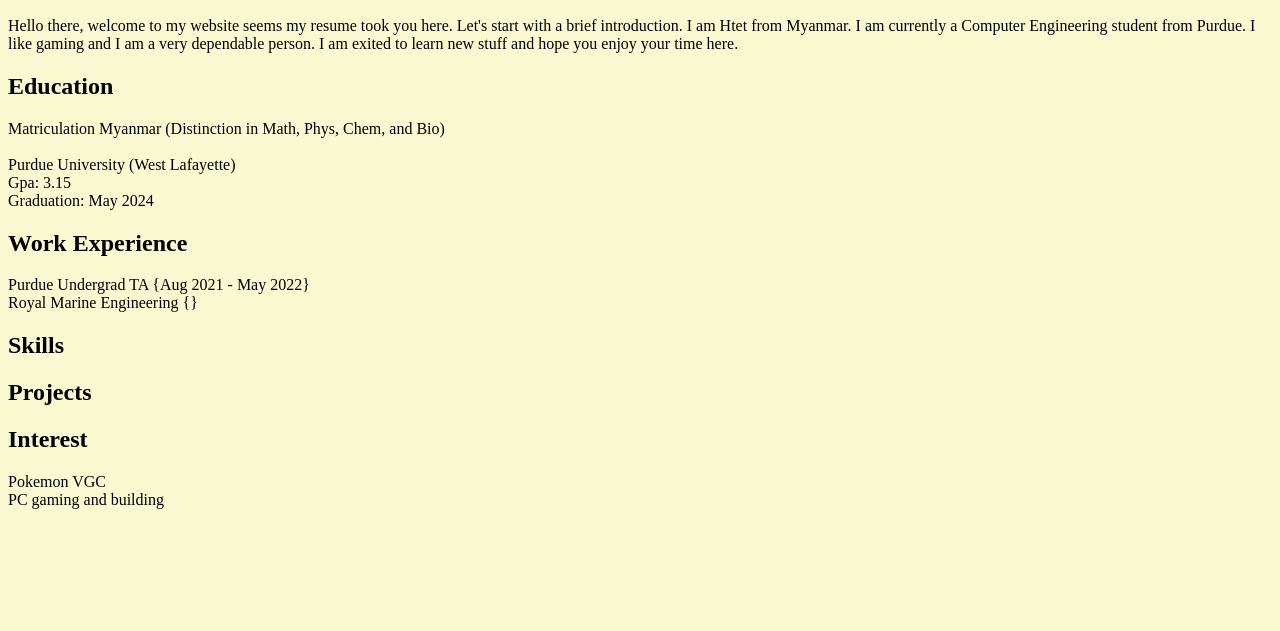
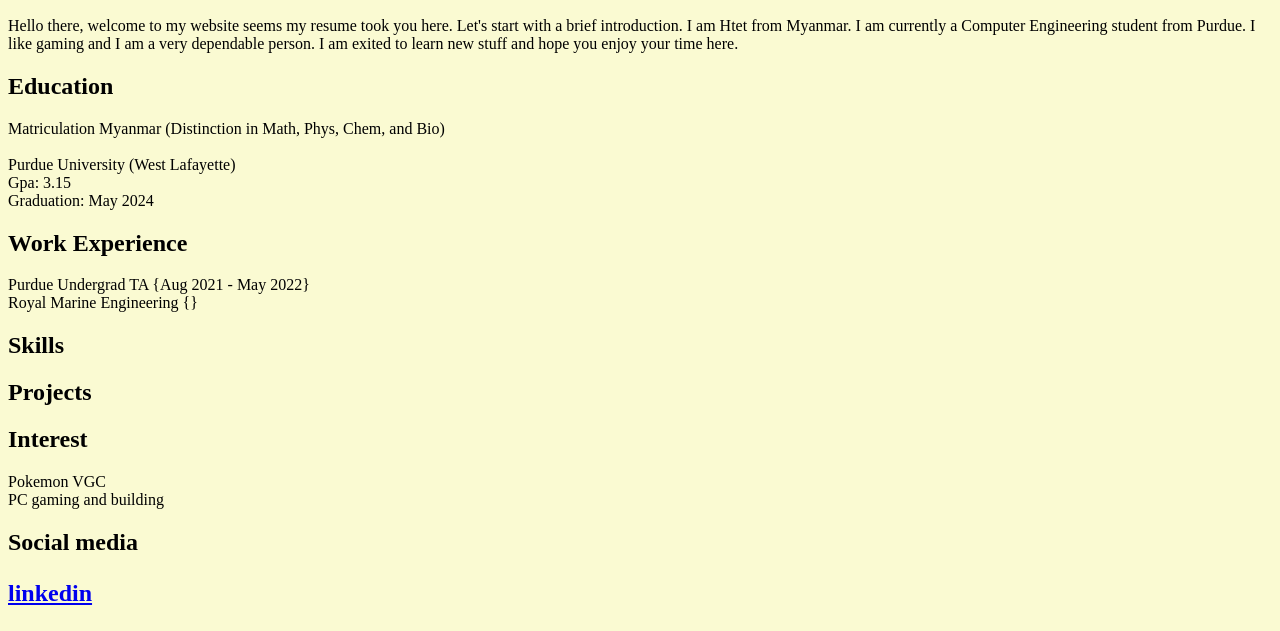
Before and after one commit to HtetWYan/HtetWaiYan, a plain HTML site: page index.html in a window 1280 px wide. Shown: the part 318-949 px from the top of the page. Before the commit the page ends 843 px from the top, so only its background shows below. Drawn offline with Linux system fonts and the light colour scheme.

Commit message:
Update index.html

```diff
--- a/index.html
+++ b/index.html
@@ -38,5 +38,10 @@ Royal Marine Engineering {}
 <h2>Interest</h1>
 <p>Pokemon VGC <br> PC gaming and building <br>
 </p>
+
+<h2>Social media
+<p>
+<a href="www.linkedin.com/in/htet-yan-22906b220">linkedin</a>
+</p>
 </body>
 </html>
```
